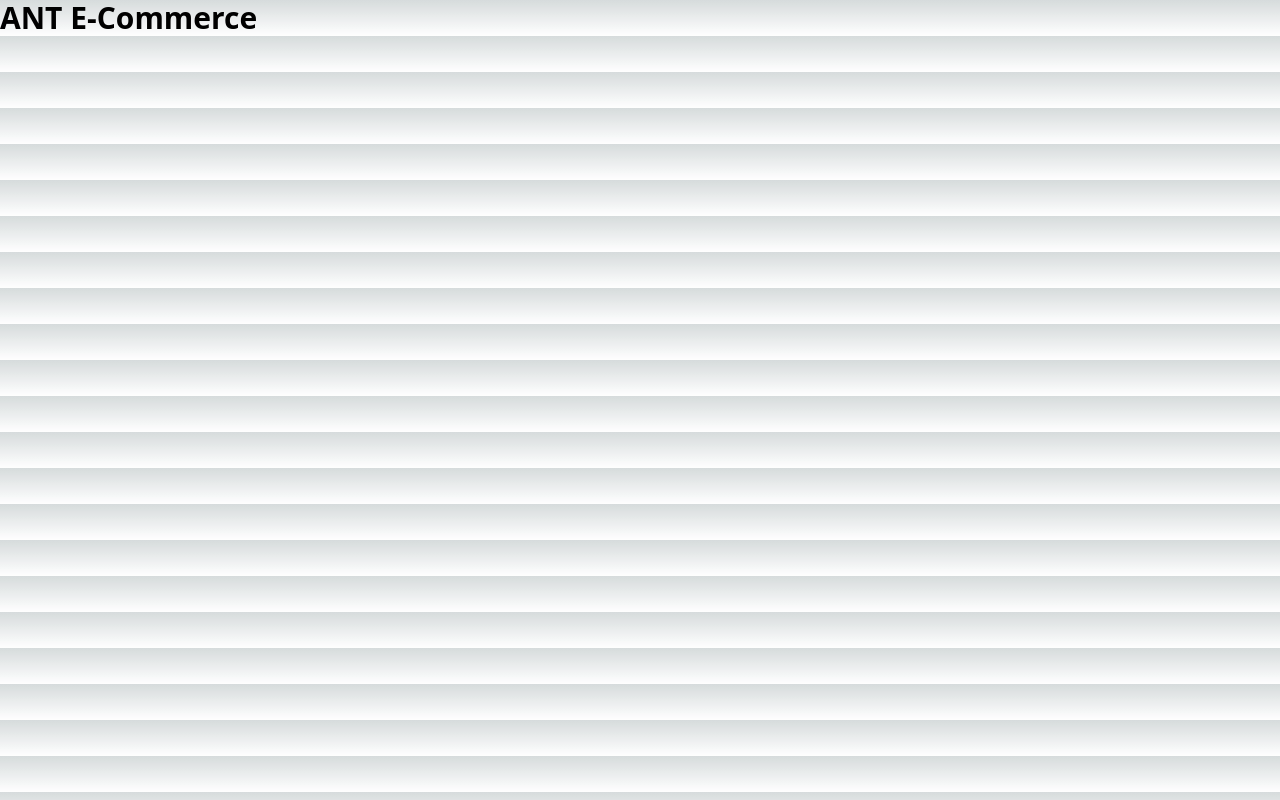
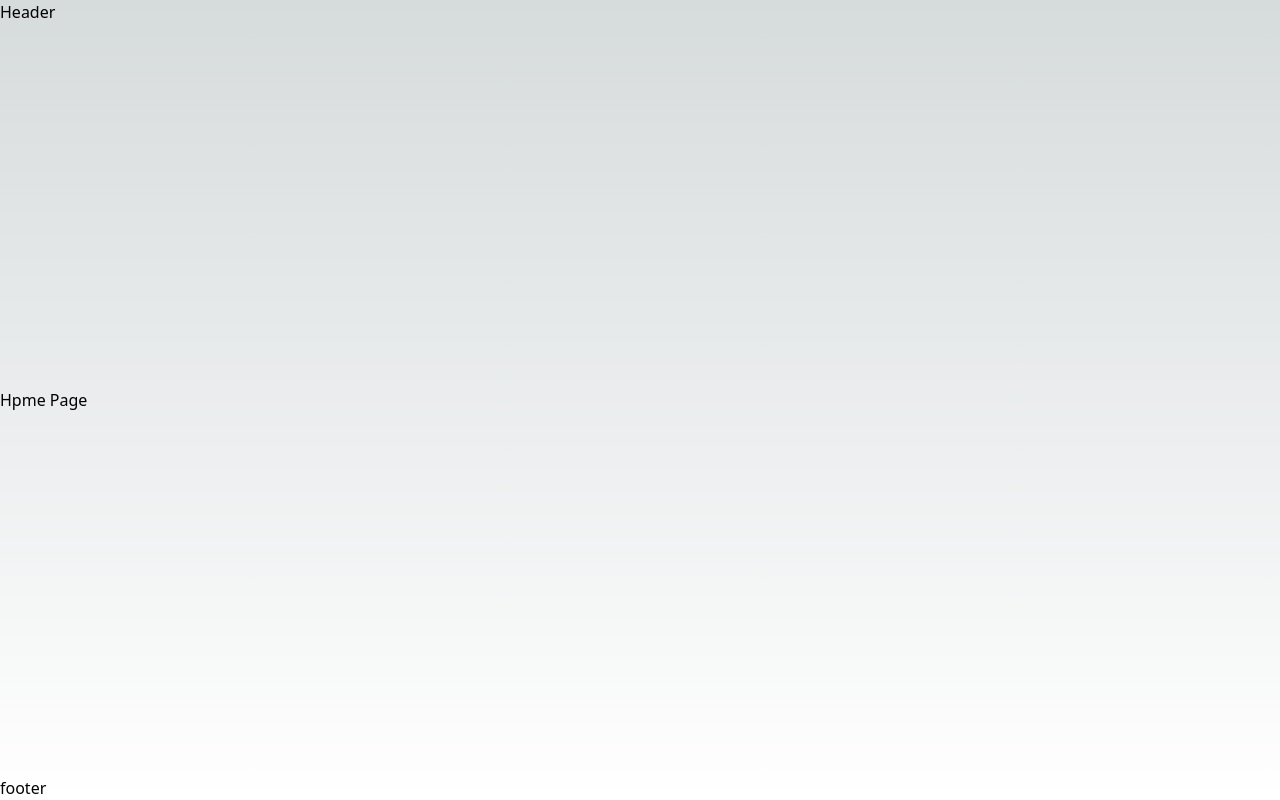
Before and after one commit to Andreson26/ant-ecommerce, a Next.js app: page / in a window 1280 px wide. Built offline with nearby package versions, Linux system fonts and the light colour scheme.

Commit message:
set up app layout including header, content and footer

```diff
--- /dev/null
+++ b/components/Layout.js
@@ -0,0 +1,23 @@
+import React from "react";
+import Head from "next/head";
+
+export default function Layout({ children, title }) {
+  return (
+    <>
+      <Head>
+        <title>{title ? title + "- ANT-Ecommerce" : "ANT Ecommerce"}</title>
+        <meta name="description" content="Generated by create next app" />
+        <meta name="viewport" content="width=device-width, initial-scale=1" />
+        <link rel="icon" href="/favicon.ico" />
+      </Head>
+
+      <div className="flex min-h-screen flex-col justify-between">
+        <header>Header</header>
+
+        <main>{children}</main>
+
+        <footer>footer</footer>
+      </div>
+    </>
+  );
+}
--- a/pages/index.js
+++ b/pages/index.js
@@ -1,16 +1,8 @@
-import Head from 'next/head'
+import Layout from "@/components/Layout";
+
 
 export default function Home() {
   return (
-    <>
-      <Head>
-        <title>Create Next App</title>
-        <meta name="description" content="Generated by create next app" />
-        <meta name="viewport" content="width=device-width, initial-scale=1" />
-        <link rel="icon" href="/favicon.ico" />
-      </Head>
-
-      <h1 className="text-3xl font-bold">ANT E-Commerce</h1>
-    </>
+    <Layout title="home page">Hpme Page</Layout>
   )
 }
```
Also changed, not shown: .eslintrc.json.
